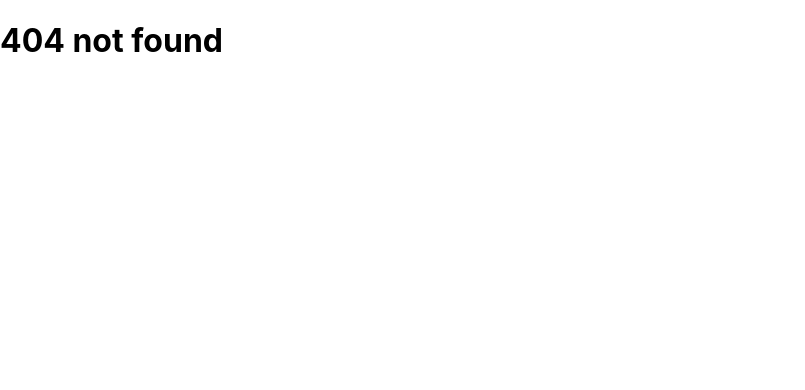
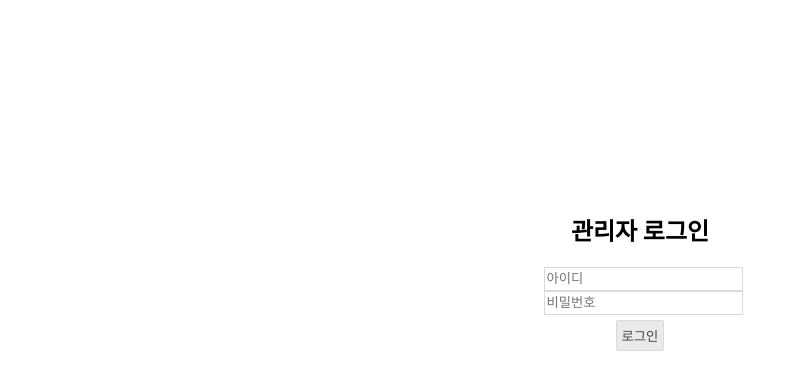
Before and after one commit to raelulu/NewKiosk, a React (Create React App) app in the folder client/: page /AdminLogin in a window 1280 px wide. Before the commit this address had no page. Shown: the top 390 px of the page, without its empty margins (0-805 px from the left). Built offline with nearby package versions, Linux system fonts and the light colour scheme.

Commit message:
feat: admin page update

```diff
--- a/client/src/App.js
+++ b/client/src/App.js
@@ -5,6 +5,7 @@ import Admin from "./components/admin/Admin";
 import MenuPage from "./pages/MenuPage";
 import MainPage from "./pages/MainPage";
 import NotFound from "./pages/NotFound";
+import AdminLogin from "./components/admin/AdminLogin";
 
 function App() {
   return (
@@ -13,6 +14,7 @@ function App() {
         <Route path="/admin" element={<Admin />} />
         <Route path="/menu/:order" element={<MenuPage />} />
         <Route path="/" element={<MainPage />} />
+        <Route path="/AdminLogin" element={<AdminLogin />} />
         <Route path="/*" element={<NotFound />} />
       </Routes>
     </>
--- /dev/null
+++ b/client/src/components/admin/AdminLogin.jsx
@@ -0,0 +1,63 @@
+import React from "react";
+import styled from "styled-components";
+
+const StyledDiv = styled.div`
+  display: flex;
+  flex-direction: column;
+  align-items: center;
+  margin-top: 15%;
+`;
+
+const StyledInput = styled.input`
+  width: 100%;
+  height: 20px;
+  margin-right: 10px;
+  border: 1px #dadada solid;
+`;
+
+const StyledBtn = styled.button`
+  cursor: pointer;
+  background-color: #eaeaea;
+  color: #444444;
+  margin-top: 5px;
+  margin-bottom: 20px;
+  border: 1px #dadada solid;
+  border-radius: 2px;
+  padding: 5px;
+  font-size: 10pt;
+  &:hover {
+    border: 1px #c6c6c6 solid;
+    box-shadow: 1px 1px 1px #eaeaea;
+    color: #333333;
+    background: #f7f7f7;
+  }
+`;
+
+export default function AdminLogin() {
+  return (
+    <>
+      <StyledDiv>
+        <h2>관리자 로그인</h2>
+        <div>
+          <StyledInput
+            type="text"
+            name="MembId"
+            placeholder="아이디"
+            required="required"
+          />
+        </div>
+        <div>
+          <StyledInput
+            type="password"
+            name="MembPwd"
+            placeholder="비밀번호"
+            required="required"
+          />
+        </div>
+        <div>
+          <StyledBtn type="submit">로그인</StyledBtn>
+        </div>
+      </StyledDiv>
+    </>
+  );
+}
--- a/client/src/pages/MainPage.jsx
+++ b/client/src/pages/MainPage.jsx
@@ -52,6 +52,10 @@ const StyledImg = styled.img`
   margin-left: 0.5rem;
 `;
 
+const StyledLink = styled(Link)`
+  margin-left: 70%;
+`;
+
 export default function MainPage() {
   return (
     <>
@@ -68,6 +72,7 @@ export default function MainPage() {
           <StyledButton>포장</StyledButton>
         </Link>
       </StyledDiv>
+      <StyledLink to="/AdminLogin">내 사이트</StyledLink>
     </>
   );
 }
```
Also changed, not shown: 1 other file (tests, documents, lock files or other folders).
